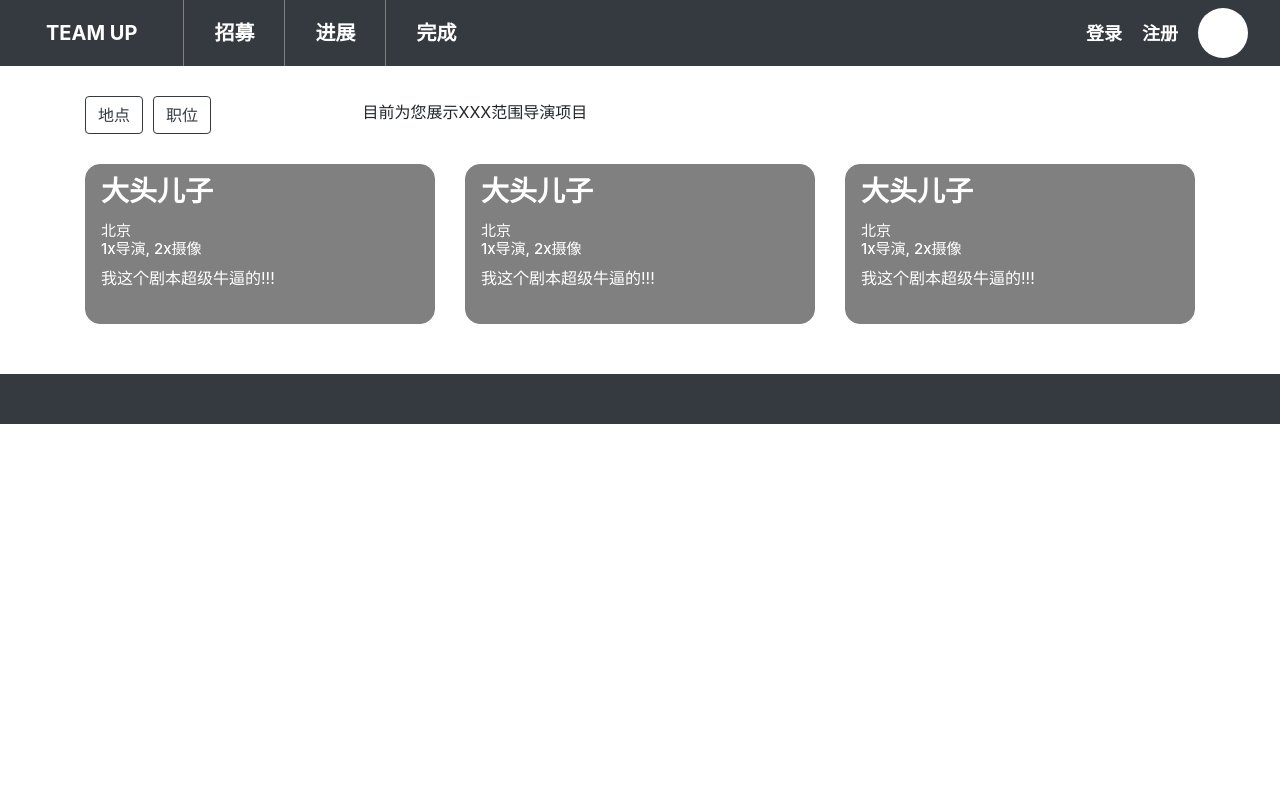
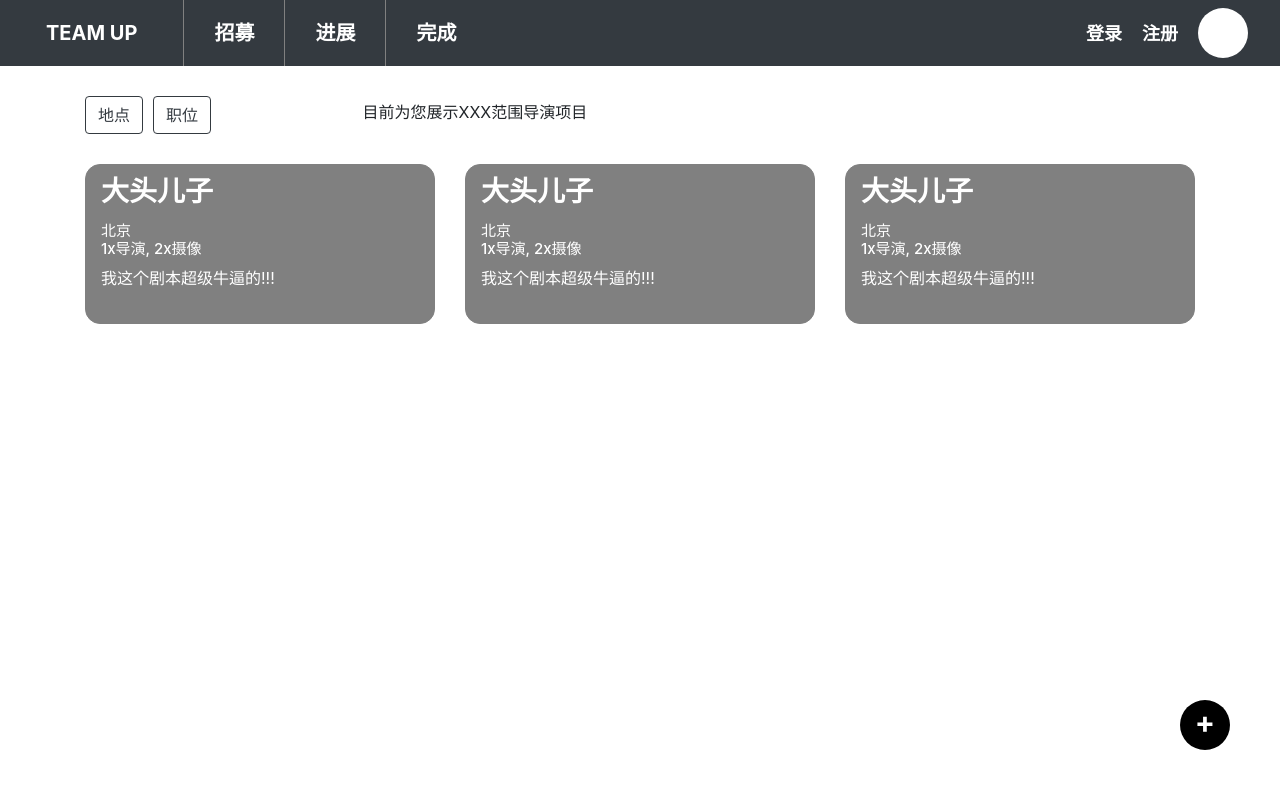
Before and after one commit to JWhoops/team-up, a React (Create React App) app: page /recruit in a window 1280 px wide. Shown: the top 788 px of the page. Built offline with nearby package versions, Linux system fonts and the light colour scheme.

Commit message:
added plus button

```diff
--- a/src/App.js
+++ b/src/App.js
@@ -20,7 +20,7 @@ function App() {
       <Route path="/progress" exact={true} component={ProgressPage} />
       <Route path="/login" exact={true} component={LoginPage} />
       <Route path="/register" exact={true} component={RegisterPage} />
-      <Footer />
+      {/* <Footer /> */}
     </BrowserRouter>
   );
 }
--- /dev/null
+++ b/src/components/PlusButton.js
@@ -0,0 +1,18 @@
+
+import React from 'react';
+
+function PlusButton() {
+    return (
+        <div style={
+            {
+                backgroundColor: "black", color: "white",
+                borderRadius: "100%", width: "50px", height: "50px",
+                color: "white", fontSize: "30px", textAlign: "center",
+                fontWeight: "bold", cursor: "pointer", position: "absolute",
+                right: "50px", bottom: "50px"
+            }}>+
+        </div>
+    )
+}
+
+export default PlusButton;
--- a/src/components/pages/recruit/RecruitPage.js
+++ b/src/components/pages/recruit/RecruitPage.js
@@ -2,6 +2,7 @@ import React, { useEffect } from 'react';
 import './RecruitPage.css';
 import { Container, Button, Row, Col } from "react-bootstrap";
 import Card from "./components/Card";
+import PlusButton from "../../PlusButton";
 import { useSelector, useDispatch } from 'react-redux';
 import { showReqcruitingTeams } from '../../../actions/teamActions'
 
@@ -33,7 +34,8 @@ function RecruitPage() {
                     </Col>
                 ))}
             </Row>
-        </Container >
+            <PlusButton />
+        </Container>
     )
 }
 
```
